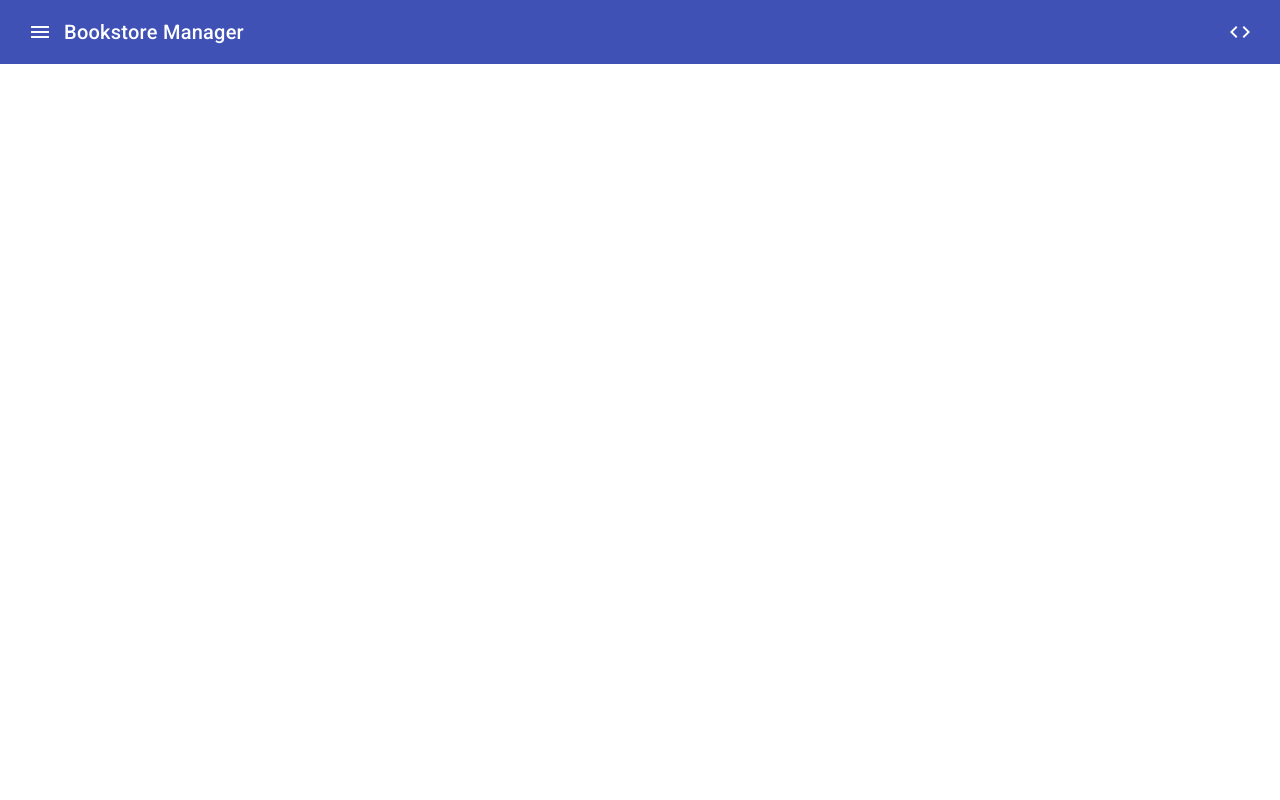
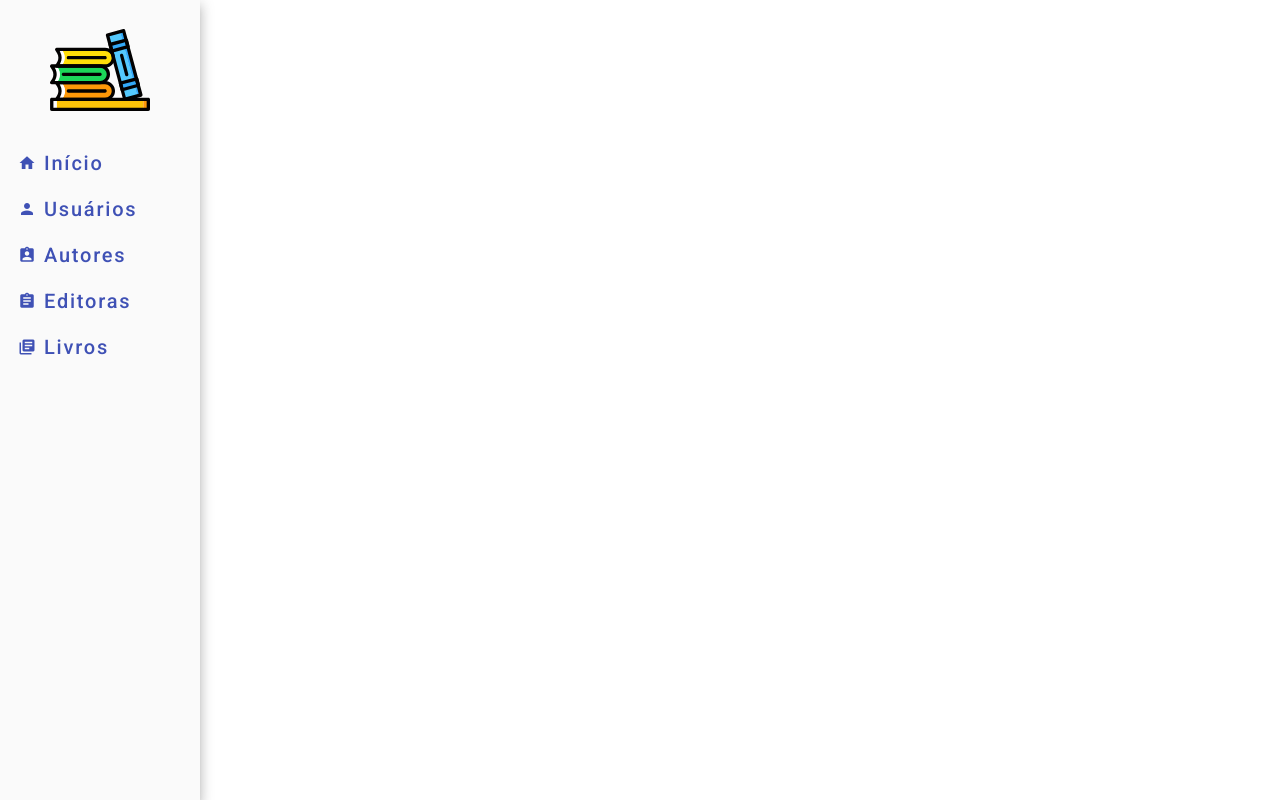
Before and after one commit to pamelamoreiras/bookstoremanager-front, an Angular app: page / in a window 1280 px wide. Built offline with nearby package versions, Linux system fonts and the light colour scheme.

Commit message:
HTML and CSS for nav component

```diff
--- a/src/app/components/nav/nav.component.css
+++ b/src/app/components/nav/nav.component.css
@@ -1,3 +1,24 @@
-.spacer {
-    flex: 1 1 auto;
-  }
+
+.container{
+    width: 200px;
+    height: 100%;
+}
+
+img {
+  max-width: 100%;
+  max-height: 100px;
+  margin-left: 50px;
+  margin-top: 20px;
+  margin-bottom: 20px;
+}
+
+.home-button {
+  margin-left: 10px;
+  margin-bottom: 10px;
+  font-size: 20px;
+}
+
+.container_secundary {
+  height: 50%;
+  width: 100%;
+}
--- a/src/app/components/nav/nav.component.html
+++ b/src/app/components/nav/nav.component.html
@@ -1,32 +1,35 @@
-<p>
-    <mat-toolbar color="primary">
-        <button mat-icon-button [matMenuTriggerFor]="menu" aria-label="Example icon-button with a menu">
-            <mat-icon>menu</mat-icon>
-          </button>
+<mat-drawer-container class="container mat-elevation-z8">
+  <img src="../../../assets/library-book.svg" alt="book">
+  <br>
 
-          <mat-menu #menu="matMenu">
+   <button class="home-button" mat-button color="primary">
+    <mat-icon>home</mat-icon>
+    Início
+  </button>
+  <br>
 
-            <button mat-menu-item>
-                <mat-icon>home</mat-icon>
-                <span>Home</span>
-                </button>
+  <button class="home-button" mat-button color="primary">
+    <mat-icon>person</mat-icon>
+    Usuários
+  </button>
+  <br>
 
-            <button mat-menu-item>
-                <mat-icon>face</mat-icon>
-                <span>Clientes</span>
-                </button>
+  <button class="home-button" mat-button color="primary">
+    <mat-icon>assignment_ind</mat-icon>
+    Autores
+  </button>
+  <br>
 
-            <button mat-menu-item>
-                <mat-icon>credit_card</mat-icon>
-                <span>Contas</span>
-                </button>
+  <button class="home-button" mat-button color="primary">
+    <mat-icon>assignment</mat-icon>
+    Editoras
+  </button>
+  <br>
 
-          </mat-menu>
+  <button class="home-button" mat-button color="primary">
+    <mat-icon>library_books</mat-icon>
+    Livros
+  </button>
+  <br>
 
-      <span>Bookstore Manager</span>
-      <span class="spacer"></span>
-      <button mat-icon-button class="icon" aria-label="Example icon-button with share icon">
-        <mat-icon>code</mat-icon>
-      </button>
-    </mat-toolbar>
-  </p>
+</mat-drawer-container>
```
Also changed, not shown: src/assets/library-book.svg (added).
